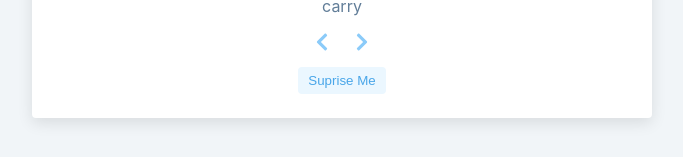
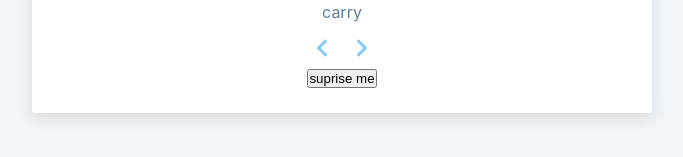
Before and after one commit to GiacomoDP/Reviews-reactjs, a React (Create React App) app: page / in a window 1280 px wide. Shown: the part 563-720 px from the top of the page, without its empty margins (298-981 px from the left). Built offline with nearby package versions, Linux system fonts and the light colour scheme; the HTML template or start-up script is replaced by a standard one.

Commit message:
added random person

```diff
--- a/src/Review.js
+++ b/src/Review.js
@@ -31,6 +31,14 @@
     });
   };
 
+  const randomPerson = () => {
+    let randomNumber = Math.floor(Math.random() * people.length);
+    if (randomNumber === index) {
+      randomNumber = index + 1;
+    }
+    setIndex(checkNumber(randomNumber));
+  };
+
   return (
     <article className="review">
       <div className="img-container">
@@ -50,7 +58,9 @@
           <FaChevronRight />
         </button>
       </div>
-      <button className="random-btn">suprise me</button>
+      <button className="btn btn-hipster" onClick={randomPerson}>
+        suprise me
+      </button>
     </article>
   );
 };
```
